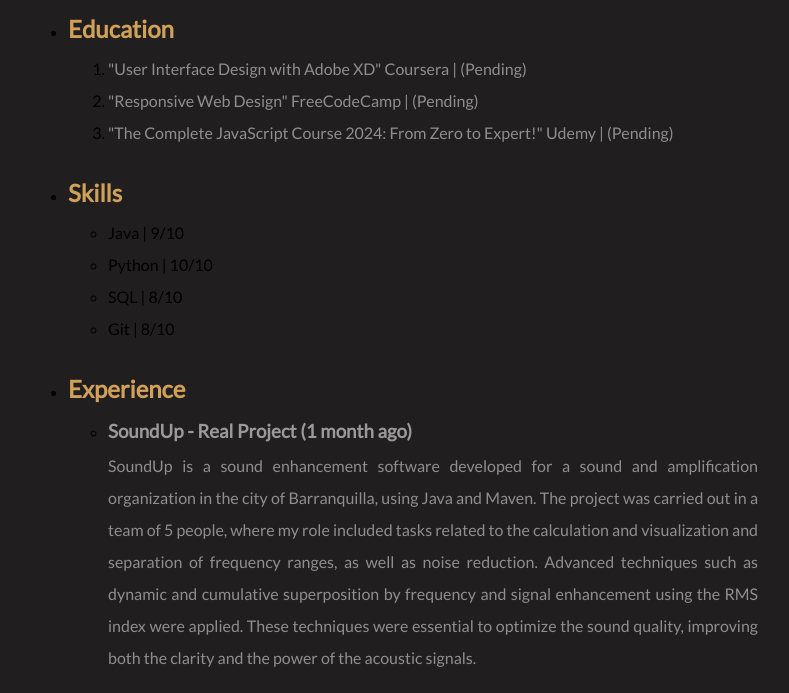
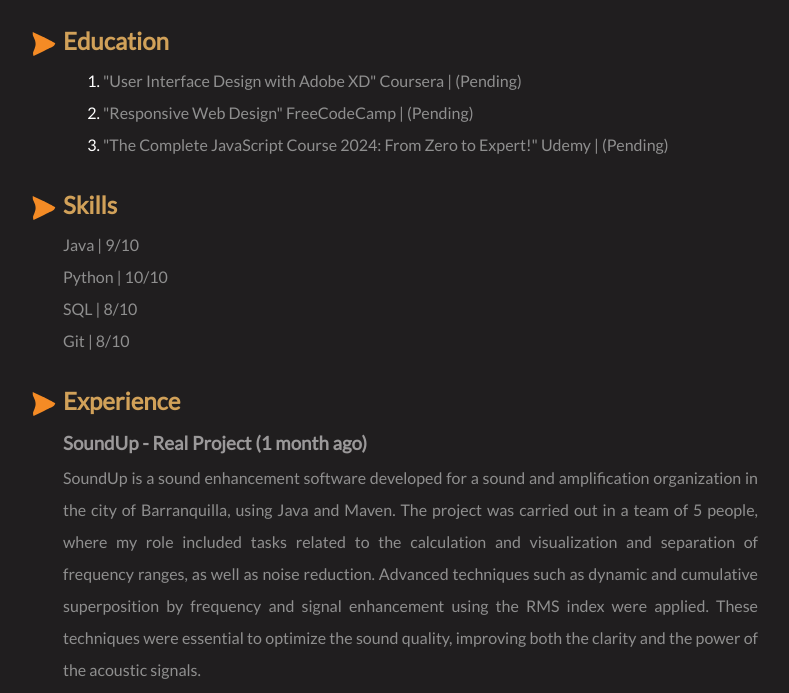
Before and after one commit to Somils12/WEB-FE-HTML-CSS-HW1-SOMILANTONIOSANDOVALDIAZ, a plain HTML site: page index.html in a window 1280 px wide. Shown: the part 733-1426 px from the top of the page, without its empty margins (202-991 px from the left). Drawn offline with Linux system fonts and the light colour scheme.

Commit message:
Modifying <li> tag icons

```diff
--- a/index.html
+++ b/index.html
@@ -27,8 +27,8 @@
     </header>
 
     <main class="paddingMain box-border-box ">
-        <ul>
-            <li>
+        <ul >
+            <li class="custom-icon">
                 <section class="espacioSecciones">
                     <h2>About</h2>
                     <p class="justifyText">I am a 22-year-old student of the Systems and Computer Engineering program at Universidad del
@@ -42,75 +42,75 @@
                     </p>
                 </section>
             </li>
-            <li>
+            <li class="custom-icon">
                 <section class="espacioSecciones">
                     <h2 class>Education</h2>
                     <ol>
-                        <li>
+                        <li class="colorWhiteText">
                             <p>"User Interface Design with Adobe XD" Coursera | (Pending)</p>
                         </li>
-                        <li>
+                        <li class="colorWhiteText">
                             <p>"Responsive Web Design" FreeCodeCamp | (Pending)</p>
                         </li>
-                        <li>
+                        <li class="colorWhiteText">
                             <p>"The Complete JavaScript Course 2024: From Zero to Expert!" Udemy | (Pending)</p>
                         </li>
                     </ol>
                 </section>
             </li>
-            <li>
+            <li class="custom-icon">
                 <section class="espacioSecciones">
                     <h2>Skills</h2>
                     <ul>
-                        <li>
-                            Java | 9/10
+                        <li class="colorWhiteText">
+                            <p>Java | 9/10</p>
                         </li>
-                        <li>
-                            Python | 10/10
-                        </li>
-                        <li>
-                            SQL | 8/10
-                        </li>
-                        <li>
-                            Git | 8/10
+                        <li class="colorWhiteText">
+                            <p>Python | 10/10</p>
+                        </li >
+                        <li class="colorWhiteText">
+                            <p>SQL | 8/10</p>
+                        </li >
+                        <li class="colorWhiteText">
+                            <p>Git | 8/10</p>
                         </li>
                     </ul>
                 </section>
             </li>
-            <li>
+            <li class="custom-icon">
                 <section>
                     <h2>Experience</h2>
                     <ul>
-                        <li class="espacioItemExperiencia">
+                        <li class="espacioItemExperiencia colorWhiteText">
                             <h3>SoundUp - Real Project (1 month ago)</h3>
                             <p class="justifyText">SoundUp is a sound enhancement software developed for a sound and amplification organization in the city of Barranquilla, using Java and Maven. The project was carried out in a team of 5 people, where my role included tasks related to the calculation and visualization and separation of frequency ranges, as well as noise reduction. Advanced techniques such as dynamic and cumulative superposition by frequency and signal enhancement using the RMS index were applied. These techniques were essential to optimize the sound quality, improving both the clarity and the power of the acoustic signals.</p>
                         </li>
-                        <li class="espacioItemExperiencia">
+                        <li class="espacioItemExperiencia colorWhiteText">
                             <h3>Tweet Analysis - Semester 7</h3>
                             <p class="justifyText">This project focused on analyzing a massive database with over 1,000,000,000 Twitter tweets, using Python. Parallelization techniques were employed to optimize large-scale data processing. The goal was to examine the relationships between users across their tweets and retweets, and visualize these relationships in a graph. The nodes in the graph were sized and colored based on the strength of the relationship, allowing for a clear representation of influence and information propagation on the platform. This project facilitated a deep understanding of social interactions on Twitter and its influence dynamics.</p>
                         </li>
-                        <li class="espacioItemExperiencia">
+                        <li class="espacioItemExperiencia colorWhiteText">
                             <h3>PinterFull - Semester 5</h3>
                             <p class="justifyText">
                                 PinterFull is a Java project that uses threads and sockets to create a collaborative online gaming experience. Players connect to a drawing board where one takes on the role of an artist, drawing an object or word while the others try to guess it via a chat. The implementation of threads ensures that actions are handled concurrently, and sockets facilitate real-time communication between participants. The project stands out for its ability to offer an interactive and dynamic experience, promoting both competition and collaboration.
                             </p>
                         </li>
-                        <li class="espacioItemExperiencia">
+                        <li class="espacioItemExperiencia colorWhiteText">
                             <h3>Spaces Invaders Evolution - Semester 3</h3>
                             <p class="justifyText">Spaces Invaders Evolution is an innovative reinterpretation of the classic Space Invaders game, created during the pandemic. Instead of traditional spaceships and aliens, the game's ship is a syringe and the enemies are viruses, reflecting the global health context. The game features an integrated store where users can register, earn virtual currency, and purchase upgrades and customizations for their ship. Developed in Java with data management in SQL, the project not only offered an entertaining gameplay experience, but also introduced customization and trading elements, enriching the user experience and adapting to the context of its creation.</p>
                         </li>
                     </ul>
                 </section>
             </li>
-            <li>
+            <li class="custom-icon">
                 <section  class="espacioSecciones">
                     <h2>Books of Interest</h2>
                     <ul>
-                        <li>
-                            <a href="https://www.buscalibre.com.co/libro-suenan-los-androides-con-ovejas-electricas/9788437634555/p/46873134" target="_blank">Do Androids Dream of Electric Sheep? by Philip K. Dick</a>
+                        <li class="colorWhiteText">
+                            <a class="colorGrayMediumText" href="https://www.buscalibre.com.co/libro-suenan-los-androides-con-ovejas-electricas/9788437634555/p/46873134" target="_blank">Do Androids Dream of Electric Sheep? by Philip K. Dick</a>
                         </li>
-                        <li>
-                            <a href="https://www.casadellibro.com.co/libro-yo-robot/9788435018364/1255383" target="_blank">I, Robot by Isaac Asimov</a>
+                        <li class="colorWhiteText">
+                            <a class="colorGrayMediumText" href="https://www.casadellibro.com.co/libro-yo-robot/9788435018364/1255383" target="_blank">I, Robot by Isaac Asimov</a>
                         </li>
                     </ul>
                 </section>
--- a/styles.css
+++ b/styles.css
@@ -33,6 +33,7 @@ h3 {
     padding-top: 15px;
     padding-left: 60px;
     padding-bottom: 30px;
+    border-bottom:12px solid black;
 }
 
 .paddingMain {
@@ -40,6 +41,7 @@ h3 {
     padding-bottom: 30px;
     padding-left: 230px;
     padding-right: 25%;
+    border-bottom:12px solid black;
 }
 
 .paddingFooter {
@@ -103,3 +105,21 @@ h3 {
 .espacioItemExperiencia {
     padding-bottom: 10px;
 }
+
+.colorGrayMediumText {
+    color:rgb(215, 202, 186);
+}
+
+ul {
+    list-style-type: none;
+    padding: 0;
+}
+
+.custom-icon {
+
+    background-image: url('/img/derecha.svg');
+    background-repeat: no-repeat;
+    background-position: 4px 15px;
+    background-size: 24px 24px;
+    padding-left: 35px;
+}
```
Also changed, not shown: img/derecha.svg (added).
